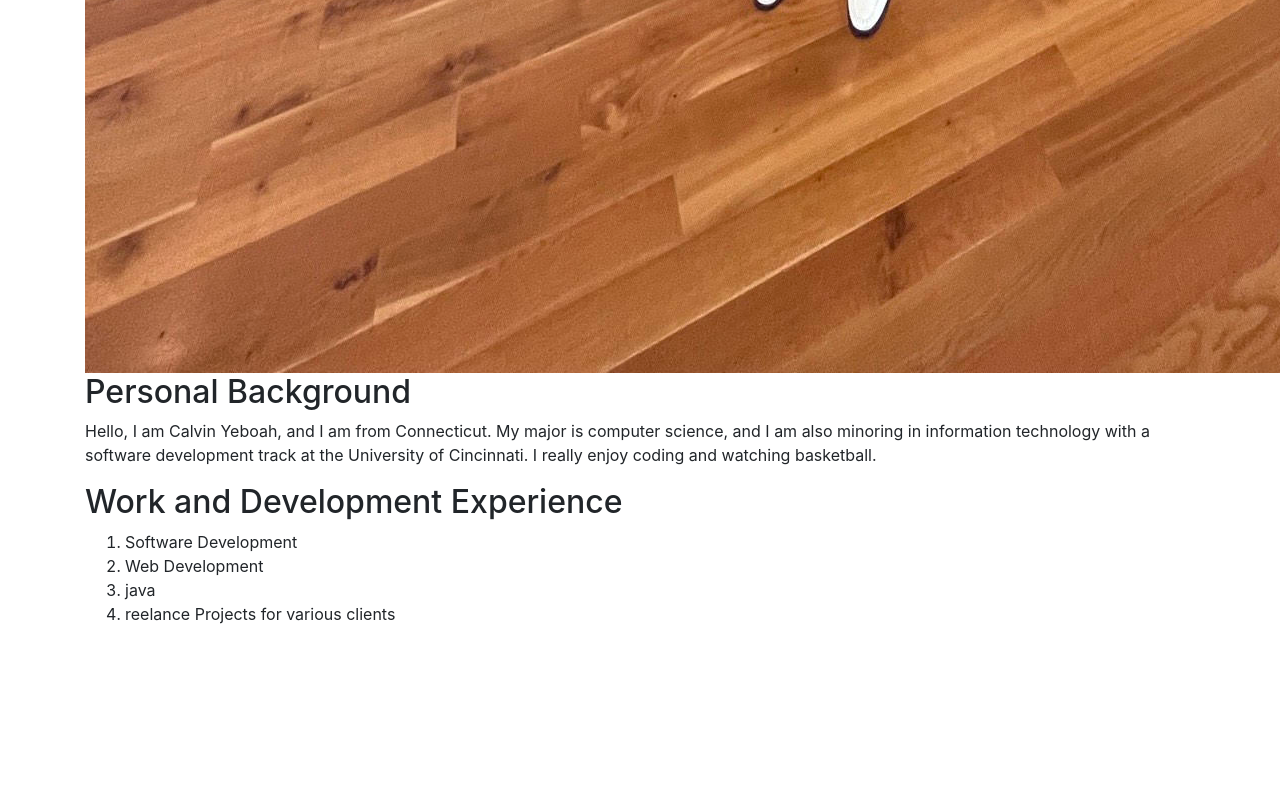
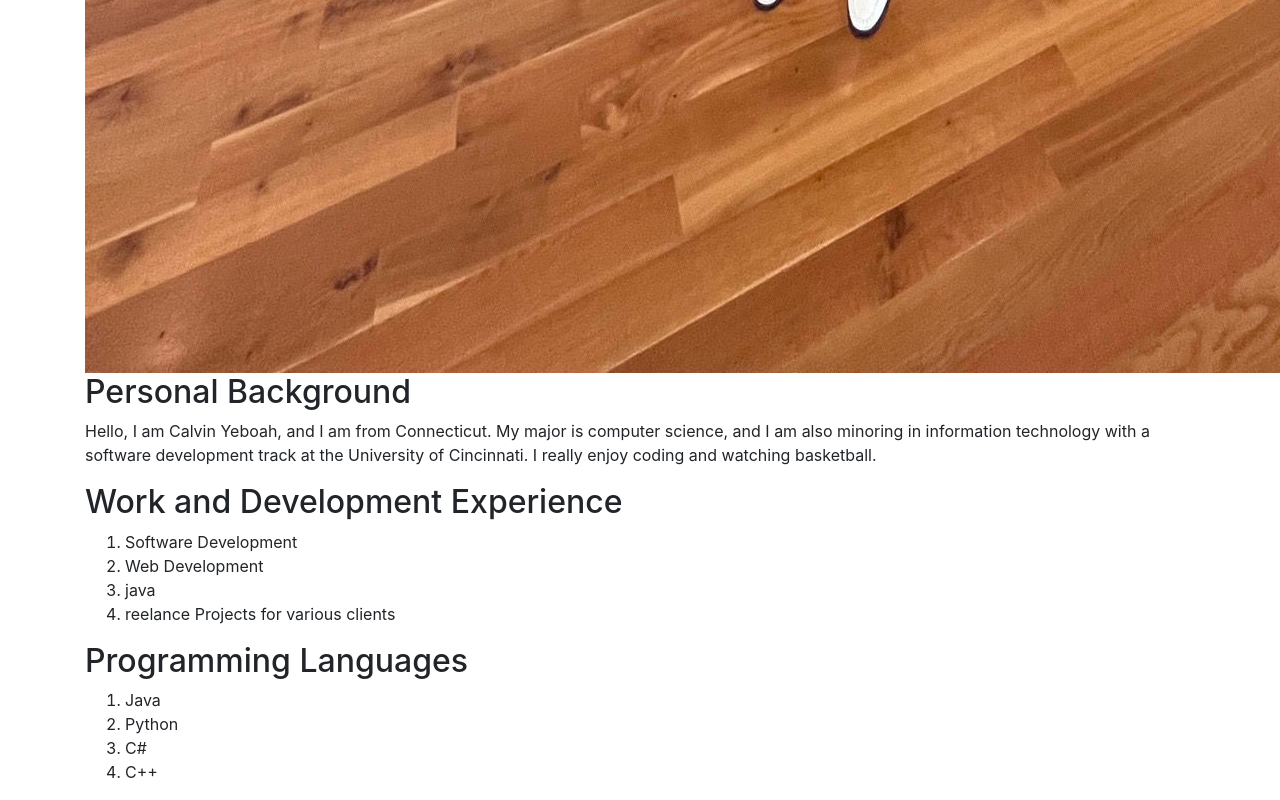
Before and after one commit to IT3049C-Spring24/1-student-portfolio-Calvinyeb04, a website: page index.html in a window 1280 px wide. Shown: the part 1731-2531 px from the top of the page. Before the commit the page ends 2373 px from the top, so only its background shows below. Drawn offline with nearby package versions, Linux system fonts and the light colour scheme.

Commit message:
added Programming Languages section

```diff
--- a/index.html
+++ b/index.html
@@ -36,6 +36,15 @@
       </ol>
     </div>
 
+    <div class="section" id="programming-languages">
+      <h2>Programming Languages</h2>
+      <ol>
+        <li>Java</li>
+        <li>Python</li>
+        <li>C#</li>
+        <li>C++</li>
+      </ol>
+    </div>
 
 
   </div>
```
